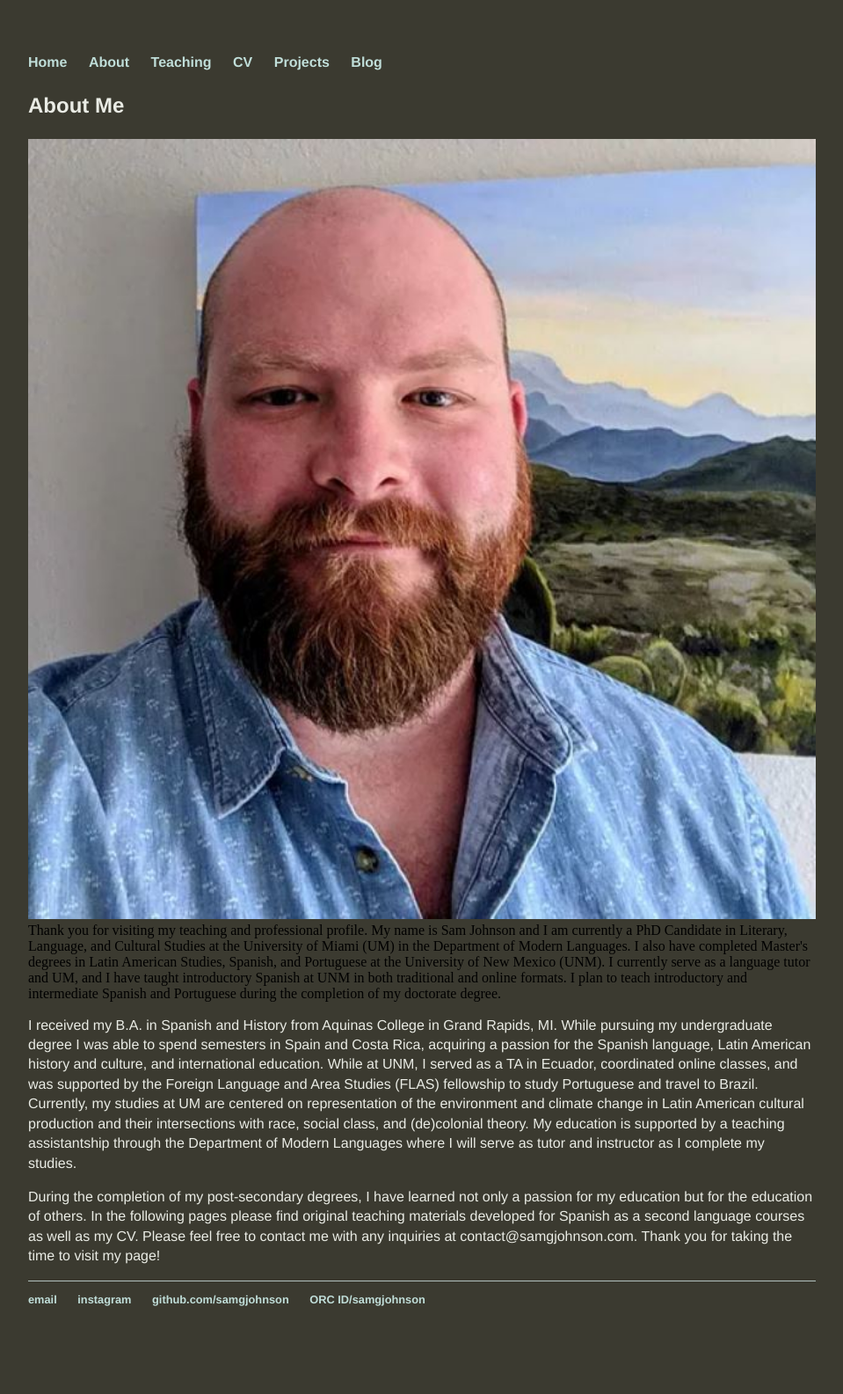
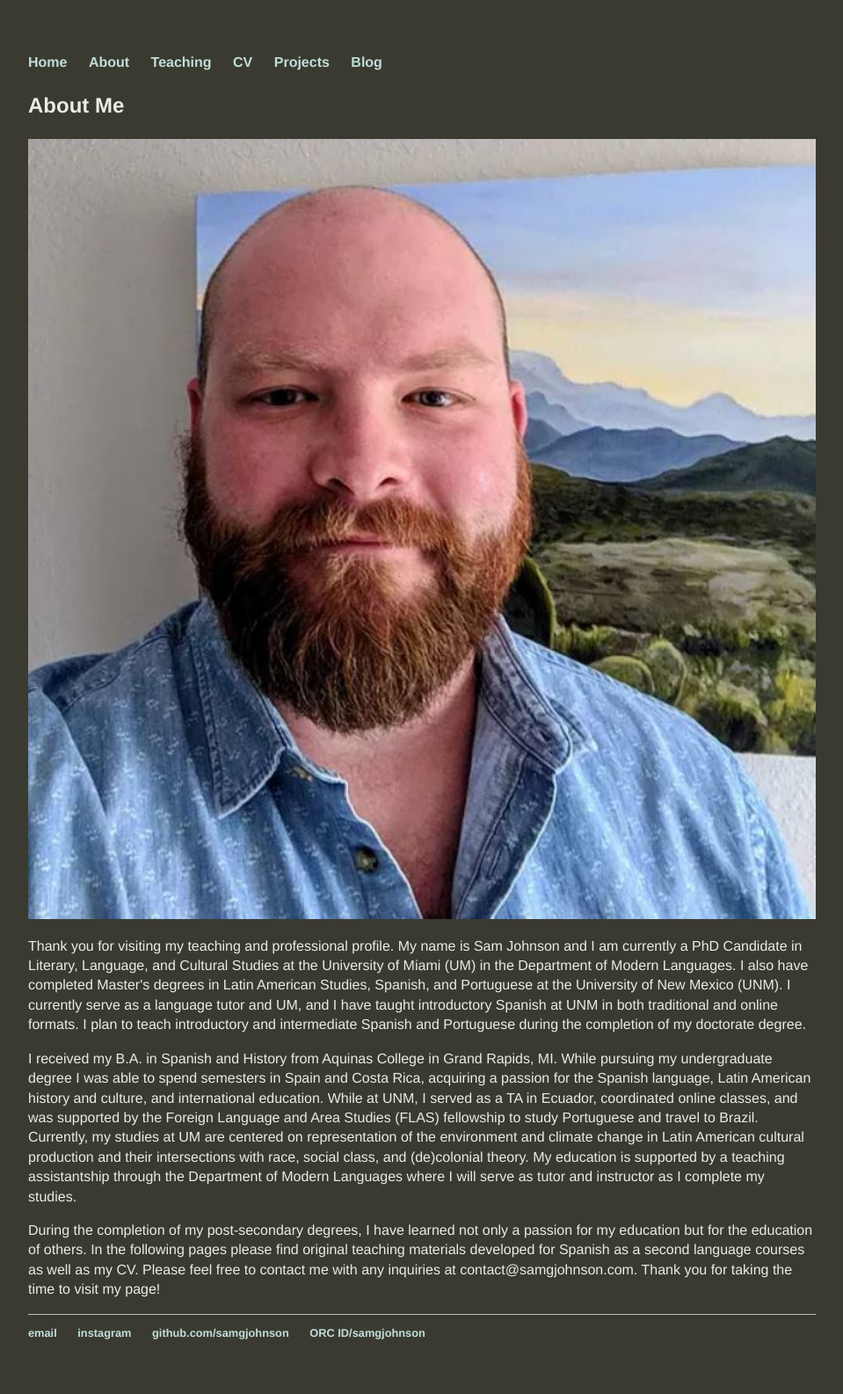
Before and after one commit to samgjohnson/samgjohnson.github.io, a Jekyll site: the page built from about/index.html, in a window 1280 px wide. Shown: the whole page at 88% size, without its empty margins (160-1119 px from the left). Built offline with Jekyll 4.4.1, drawn with Linux system fonts in a browser that asks for light colours; before the commit the page ends 1547 px from its top, so only the background shows below that.

Commit message:
Update index.html

```diff
--- a/about/index.html
+++ b/about/index.html
@@ -3,7 +3,7 @@
 title: About Me
 ---
 <h3>About Me </h3>
-<img src="/assets/headshot.jpg"<p>Thank you for visiting my teaching and professional profile. My name is Sam Johnson and I am currently a PhD Candidate in Literary, Language, and Cultural Studies at the University of Miami (UM) in the Department of Modern Languages. I also have completed Master's degrees in Latin American Studies, Spanish, and Portuguese at the University of New Mexico (UNM). I currently serve as a language tutor and UM, and I have taught introductory Spanish at UNM in both traditional and online formats. I plan to teach introductory and intermediate Spanish and Portuguese during the completion of my doctorate degree.</p>
+<img src="/assets/headshot.jpg"><p>Thank you for visiting my teaching and professional profile. My name is Sam Johnson and I am currently a PhD Candidate in Literary, Language, and Cultural Studies at the University of Miami (UM) in the Department of Modern Languages. I also have completed Master's degrees in Latin American Studies, Spanish, and Portuguese at the University of New Mexico (UNM). I currently serve as a language tutor and UM, and I have taught introductory Spanish at UNM in both traditional and online formats. I plan to teach introductory and intermediate Spanish and Portuguese during the completion of my doctorate degree.</p>
 <p>I received my B.A. in Spanish and History from Aquinas College in Grand Rapids, MI. While pursuing my undergraduate degree I was able to spend semesters in Spain and Costa Rica, acquiring a passion for the Spanish language, Latin American history and culture, and international education. While at UNM, I served as a TA in Ecuador, coordinated online classes, and was supported by the Foreign Language and Area Studies (FLAS) fellowship to study Portuguese and travel to Brazil. Currently, my studies at UM are centered on representation of the environment and climate change in Latin American cultural production and their intersections with race, social class, and (de)colonial theory. My education is supported by a teaching assistantship through the Department of Modern Languages where I will serve as tutor and instructor as I complete my studies.</p>
 <p> During the completion of my post-secondary degrees, I have learned not only a passion for my education but for the education of others. In the following pages please find original teaching materials developed for Spanish as a second language courses as well as my CV.
 Please feel free to contact me with any inquiries at contact@samgjohnson.com. Thank you for taking the time to visit my page!</p>
```
